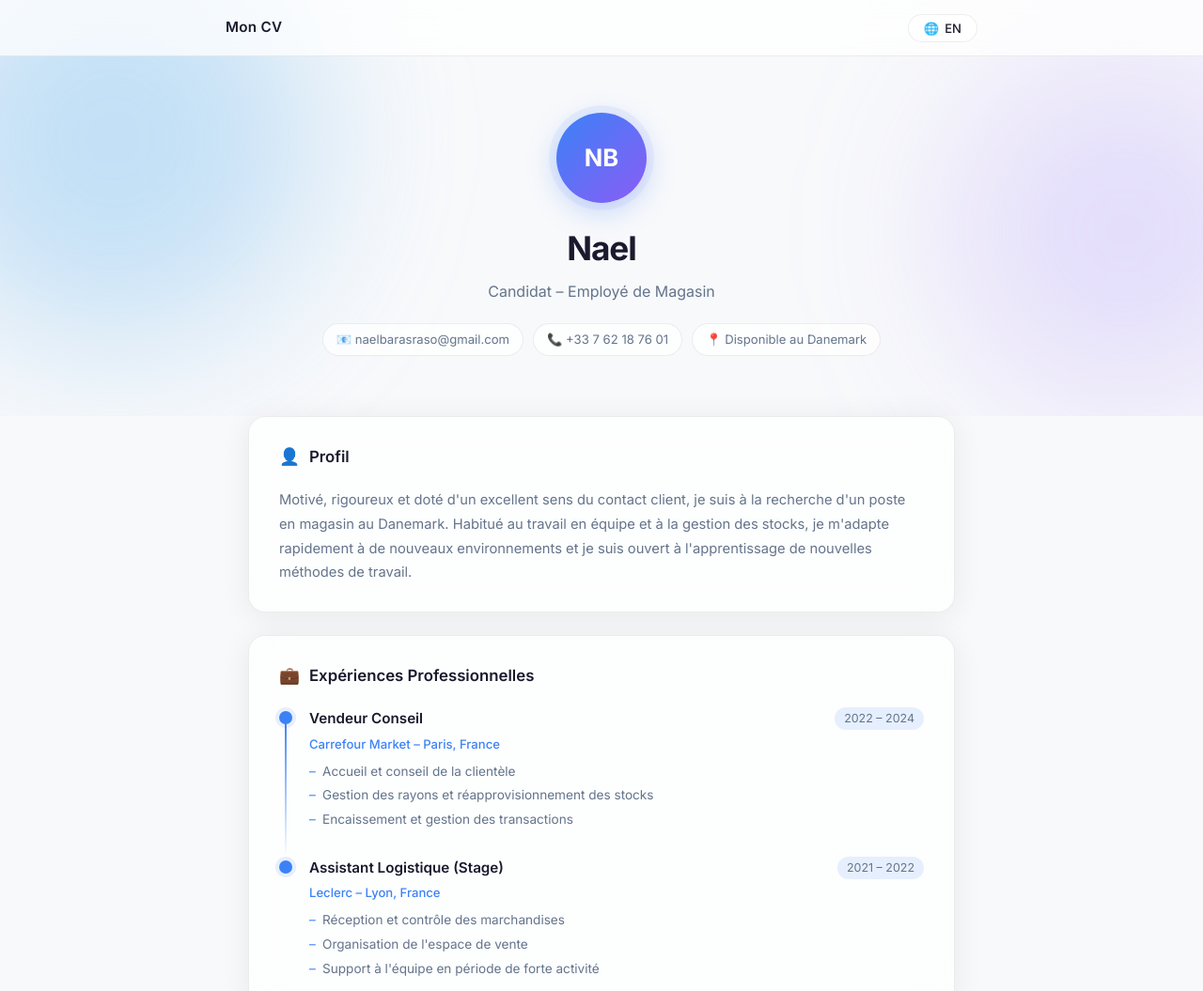
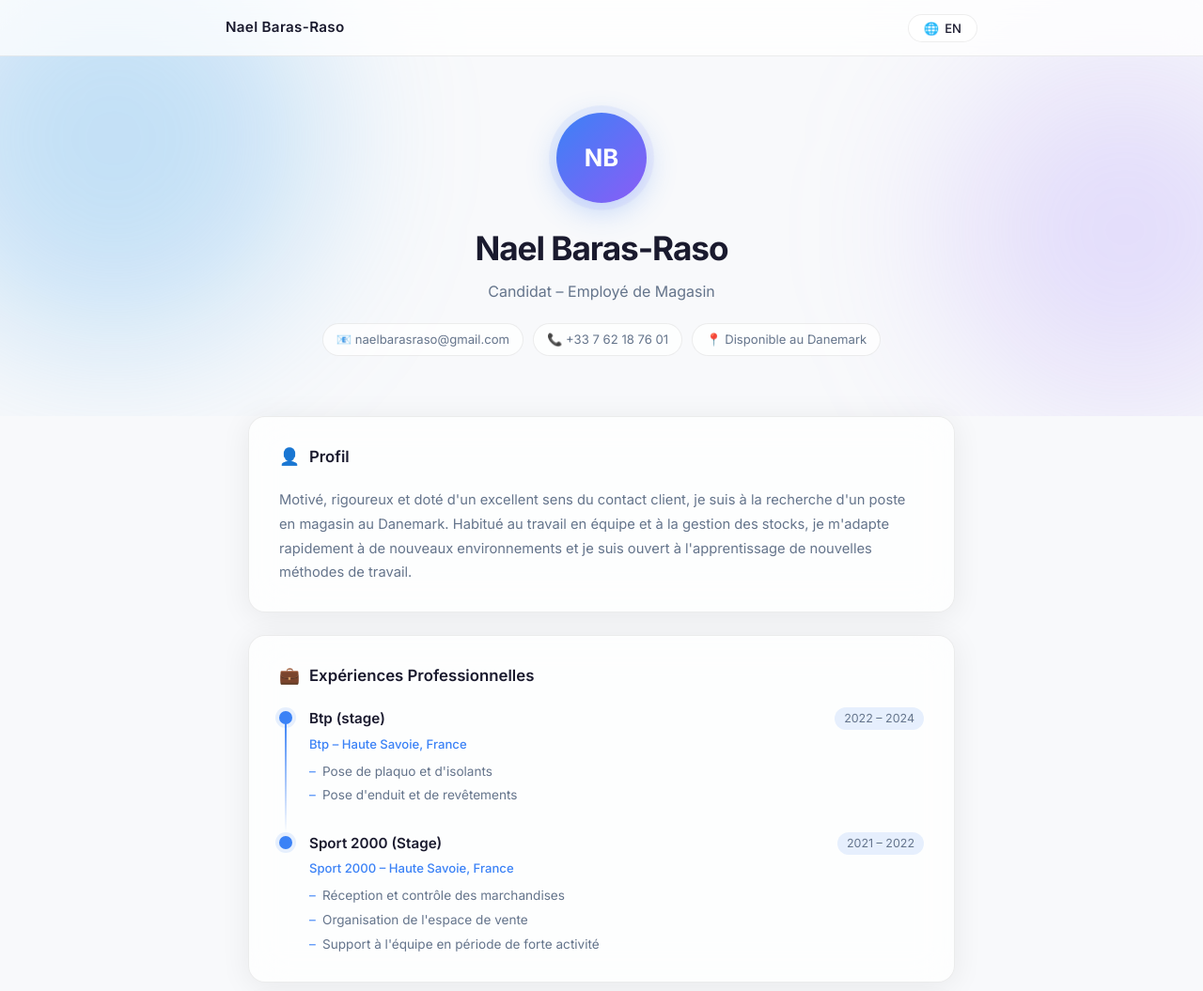
Before and after one commit to S29Duckys/Me, a plain HTML site: page Cv/index.html in a window 1280 px wide. Shown: the top 1055 px of the page at 94% size. Drawn offline with Linux system fonts and the light colour scheme.

Commit message:
feat: update CV details with personal information and internship experiences

```diff
--- a/Cv/index.html
+++ b/Cv/index.html
@@ -12,7 +12,7 @@
   <!-- NAV -->
   <nav class="navbar">
     <div class="nav-inner">
-      <span class="nav-name" data-fr="Mon CV" data-en="My Resume">Mon CV</span>
+      <span class="nav-name" data-fr="Mon CV" data-en="My Resume">Nael Baras-Raso</span>
       <button class="lang-btn" id="langToggle">
         <span class="lang-icon">🌐</span>
         <span id="langLabel">EN</span>
@@ -29,7 +29,7 @@
         <span>NB</span>
       </div>
     </div>
-    <h1 class="hero-name">Nael </h1>
+    <h1 class="hero-name">Nael Baras-Raso</h1>
     <p class="hero-title" data-fr="Candidat – Employé de Magasin" data-en="Applicant – Retail Store Employee">
       Candidat – Employé de Magasin
     </p>
@@ -71,14 +71,13 @@
             <div class="timeline-dot"></div>
             <div class="timeline-content">
               <div class="timeline-header">
-                <h3 data-fr="Vendeur Conseil" data-en="Sales Advisor">Vendeur Conseil</h3>
+                <h3 data-fr="Btp (stage)" data-en="BTP (Internship)">Btp (stage)</h3>
                 <span class="timeline-date">2022 – 2024</span>
               </div>
-              <p class="timeline-company">Carrefour Market – Paris, France</p>
+              <p class="timeline-company">Btp – Haute Savoie, France</p>
               <ul class="timeline-list">
-                <li data-fr="Accueil et conseil de la clientèle" data-en="Customer reception and advice">Accueil et conseil de la clientèle</li>
-                <li data-fr="Gestion des rayons et réapprovisionnement des stocks" data-en="Shelf management and stock replenishment">Gestion des rayons et réapprovisionnement des stocks</li>
-                <li data-fr="Encaissement et gestion des transactions" data-en="Cash handling and transaction management">Encaissement et gestion des transactions</li>
+                <li data-fr="Pose de plaquo et d'isolants" data-en="Plasterboard and insulation installation">Pose de plaquo et d'isolants</li>
+                <li data-fr="Pose d'enduit et de revêtements" data-en="Plastering and surface coating installation">Pose d'enduit et de revêtements</li>
               </ul>
             </div>
           </div>
@@ -87,10 +86,10 @@
             <div class="timeline-dot"></div>
             <div class="timeline-content">
               <div class="timeline-header">
-                <h3 data-fr="Assistant Logistique (Stage)" data-en="Logistics Assistant (Internship)">Assistant Logistique (Stage)</h3>
+                <h3 data-fr="Sport 2000 (Stage)" data-en="Sport 2000 (Internship)">Sport 2000 (Stage)</h3>
                 <span class="timeline-date">2021 – 2022</span>
               </div>
-              <p class="timeline-company">Leclerc – Lyon, France</p>
+              <p class="timeline-company">Sport 2000 – Haute Savoie, France</p>
               <ul class="timeline-list">
                 <li data-fr="Réception et contrôle des marchandises" data-en="Receipt and inspection of goods">Réception et contrôle des marchandises</li>
                 <li data-fr="Organisation de l'espace de vente" data-en="Organization of the sales floor">Organisation de l'espace de vente</li>
```
